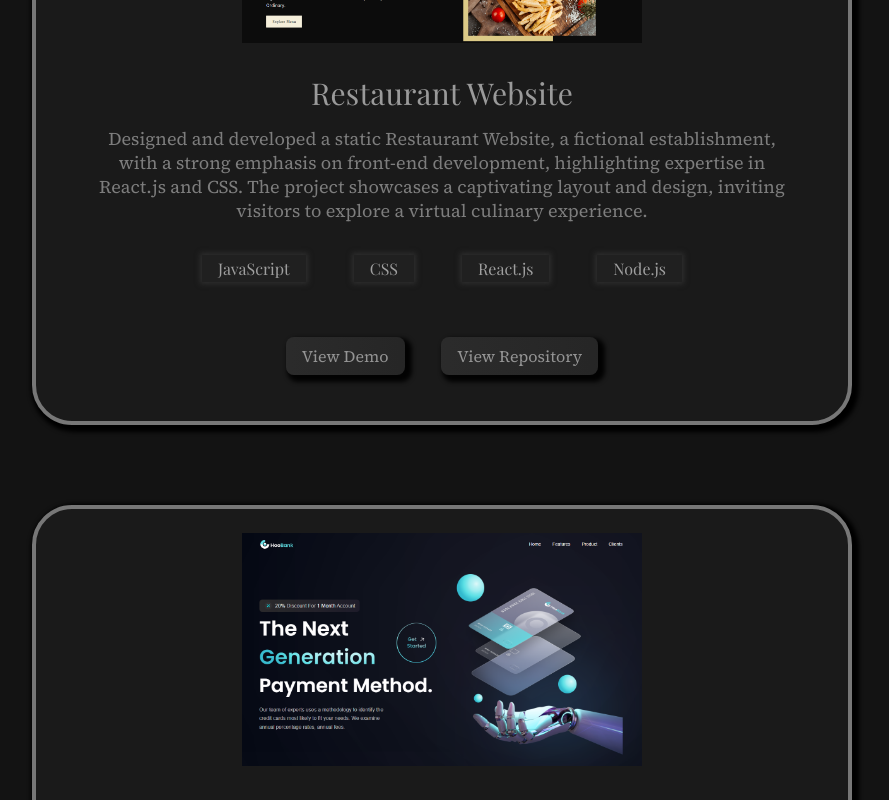
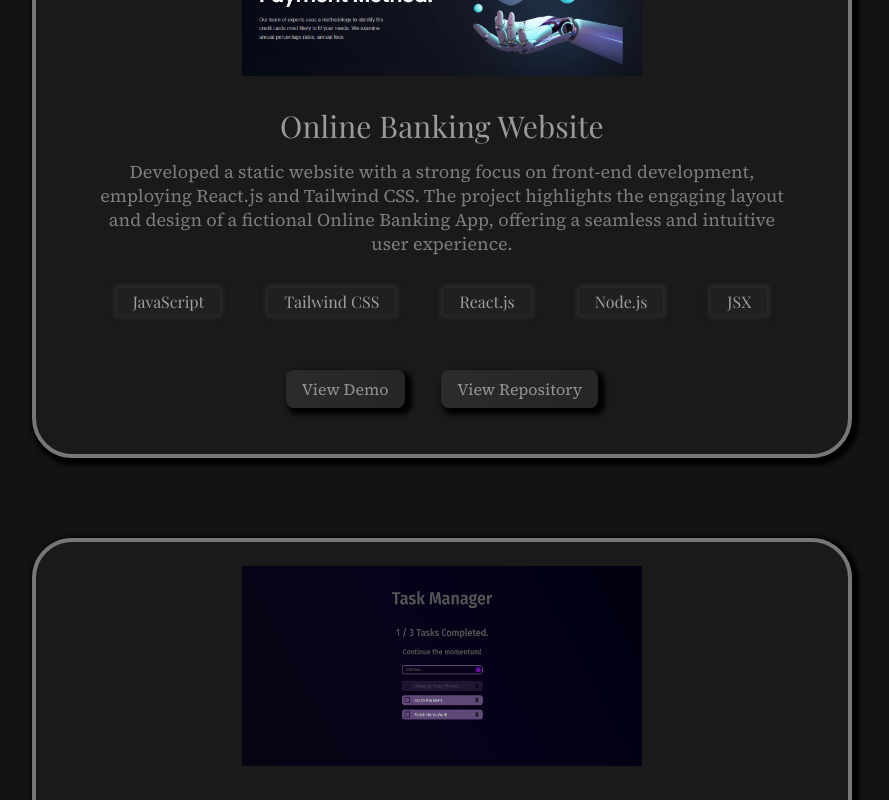
Before and after one commit to AbdulMoiz961/Academic-Portfolio, a React (Vite) app: page / in a window 1280 px wide. Shown: the part 3500-4300 px from the top of the page, without its empty margins (198-1087 px from the left). Built offline with nearby package versions, Linux system fonts and the light colour scheme.

Commit message:
Added a project

```diff
--- a/src/assets/index.js
+++ b/src/assets/index.js
@@ -14,6 +14,7 @@ import BM_App from "./BM_App.png"
 import NexGen_Cybershield from "./NexGen_Cybershield.png"
 import Restaurant from "./Restaurant.png"
 import CodeSwift from "./CodeSwift.png"
+import Todo_App from "./todo_app.png"
 
 export {
     Logo,
@@ -32,4 +33,5 @@ export {
     NexGen_Cybershield,
     Restaurant,
     CodeSwift,
+    Todo_App,
 }
--- a/src/constants/index.js
+++ b/src/constants/index.js
@@ -1,5 +1,5 @@
 import { JavaScript, HTMLCSS, React, WebDesignLogos, NodeJS, Java, Python, WordPress, GitGithub } from "../assets"
-import { NexGen_Cybershield, BM_App, Restaurant, CodeSwift } from '../assets'
+import { NexGen_Cybershield, BM_App, Todo_App, CodeSwift } from '../assets'
 
 export const navLinks = [
     {
@@ -107,17 +107,17 @@ export const projects = [
         demo: 'https://codeswift.vercel.app/',
         repository: 'https://github.com/AbdulMoiz961/Static-CodeSwift',
     },
+    // {
+    //     id: 2,
+    //     title: 'Restaurant Website',
+    //     description: "Designed and developed a static Restaurant Website, a fictional establishment, with a strong emphasis on front-end development, highlighting expertise in React.js and CSS. The project showcases a captivating layout and design, inviting visitors to explore a virtual culinary experience.",
+    //     image: Restaurant,
+    //     tags: [ 'JavaScript', 'CSS', 'React.js', 'Node.js' ],
+    //     demo: 'https://l-epicurean-restaurant.surge.sh/',
+    //     repository: 'https://github.com/AbdulMoiz961/Static-Restaurant_Website',
+    // },
     {
         id: 2,
-        title: 'Restaurant Website',
-        description: "Designed and developed a static Restaurant Website, a fictional establishment, with a strong emphasis on front-end development, highlighting expertise in React.js and CSS. The project showcases a captivating layout and design, inviting visitors to explore a virtual culinary experience.",
-        image: Restaurant,
-        tags: [ 'JavaScript', 'CSS', 'React.js', 'Node.js' ],
-        demo: 'https://l-epicurean-restaurant.surge.sh/',
-        repository: 'https://github.com/AbdulMoiz961/Static-Restaurant_Website',
-    },
-    {
-        id: 3,
         title: 'Online Banking Website',
         description: "Developed a static website with a strong focus on front-end development, employing React.js and Tailwind CSS. The project highlights the engaging layout and design of a fictional Online Banking App, offering a seamless and intuitive user experience.",
         image: BM_App,
@@ -126,10 +126,10 @@ export const projects = [
         repository: 'https://github.com/AbdulMoiz961/Static-BM_App',
     },
     {
-        id: 4,
+        id: 3,
         title: 'TO-DO List App',
         description: "Developed a todo list web application utilizing React.js, JavaScript, and CSS. The project emphasizes efficient task management, enabling users to add, remove, and edit tasks with seamless accessibility. Tasks are stored locally, providing persistence across sessions for enhanced user experience.",
-        image: BM_App,
+        image: Todo_App,
         tags: [ 'JavaScript', 'CSS', 'React.js', 'Node.js', ],
         demo: 'https://abdu1-moiz-tm.netlify.app/',
         repository: 'https://github.com/AbdulMoiz961/todo-list',
```
Also changed, not shown: src/assets/todo_app.png (added).
